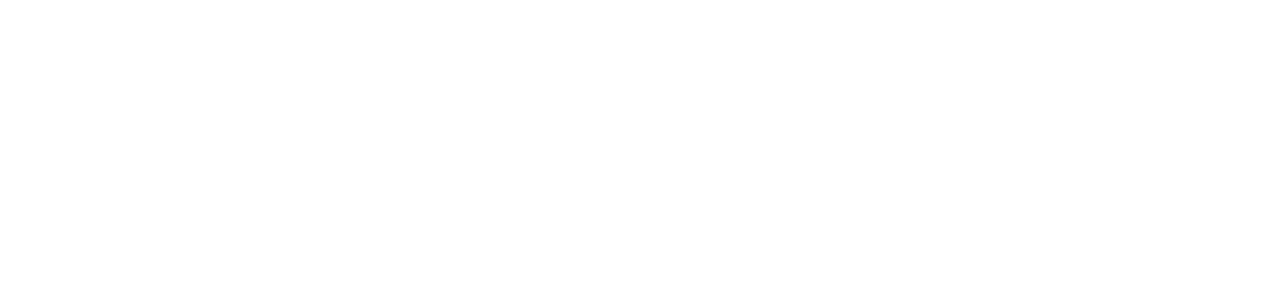
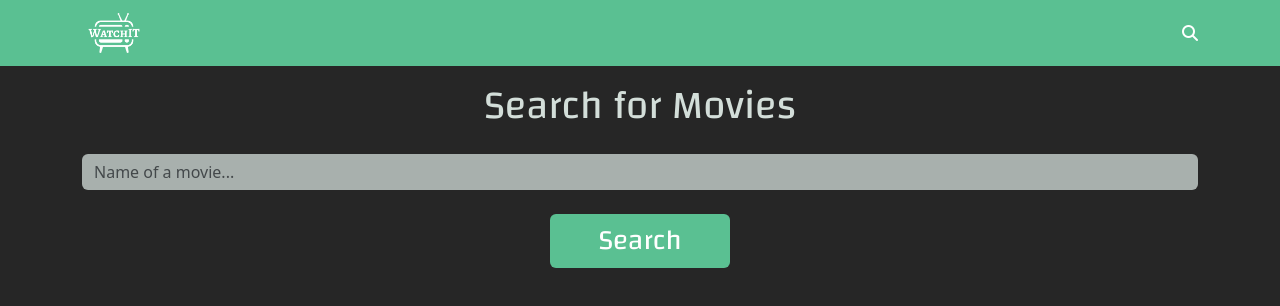
Before and after one commit to Dprosser4/WatchIT, a website: page index.html in a window 1280 px wide. Drawn offline with nearby package versions, Linux system fonts and the light colour scheme.

Commit message:
initial commit

```diff
--- a/css/styles.css
+++ b/css/styles.css
@@ -0,0 +1,33 @@
+.nav-logo {
+  width: 4rem;
+}
+
+.green-background {
+  background-color: #5ac092;
+}
+
+.grey-background {
+  background-color: #a8b0ad;
+}
+
+.border-none {
+  border: none;
+}
+
+.btn-green {
+  background-color: #5ac092;
+  border: none;
+}
+
+.dark-background {
+  background-color: #262626;
+}
+
+.text-custom-grey {
+  color: #d3ded9;
+}
+
+.font-changa {
+  font-family: Changa, sans-serif;
+  font-weight: 400;
+}
--- a/index.html
+++ b/index.html
@@ -4,15 +4,55 @@
   <meta charset="UTF-8">
   <meta name="viewport" content="width=device-width, initial-scale=1.0">
   <title>AJAX Project</title>
+  <link href="https://cdn.jsdelivr.net/npm/bootstrap@5.3.0-alpha1/dist/css/bootstrap.min.css" rel="stylesheet"
+    integrity="sha384-GLhlTQ8iRABdZLl6O3oVMWSktQOp6b7In1Zl3/Jr59b6EGGoI1aFkw7cmDA6j6gD" crossorigin="anonymous">
+  <link rel="preconnect" href="https://fonts.googleapis.com">
+  <link rel="preconnect" href="https://fonts.gstatic.com" crossorigin>
+  <link
+    href="https://fonts.googleapis.com/css2?family=Barlow:ital,wght@0,200;0,300;0,400;0,500;0,600;0,700;1,100;1,200;1,300;1,400;1,500;1,600&family=Changa:wght@200;300;400;500;600&display=swap"
+    rel="stylesheet">
+
   <link rel="icon" href="images/favicon.ico">
+  <link rel="stylesheet" href="https://cdnjs.cloudflare.com/ajax/libs/font-awesome/6.1.1/css/all.min.css">
   <link rel="stylesheet" href="css/reset.css">
   <link rel="stylesheet" href="css/layout.css">
   <link rel="stylesheet" href="css/styles.css">
+  <script defer src="https://cdn.jsdelivr.net/npm/bootstrap@5.3.0-alpha1/dist/js/bootstrap.bundle.min.js"
+      integrity="sha384-w76AqPfDkMBDXo30jS1Sgez6pr3x5MlQ1ZAGC+nuZB+EYdgRZgiwxhTBTkF7CXvN" crossorigin="anonymous"></script>
 </head>
-<body>
+
+
+<body class="dark-background">
+
   <header>
+    <div class="navbar navbar-expand green-background">
+      <div class="container">
+        <a href="#" class="navbar-brand"><img class="nav-logo" src="images/watchit-high-resolution-logo-white-.png" alt=""></a>
+        <ul class="navbar-nav">
+          <li class="nav-item">
+            <a href="#" class="nav-item"><i class="fa-solid fa-magnifying-glass text-white"></i></a>
+          </li>
+        </ul>
+      </div>
+    </div>
   </header>
   <main>
+    <div class="container">
+      <div class="row">
+        <div class="col-12 py-3">
+          <h1 class="text-custom-grey text-center font-changa">Search for Movies</h1>
+        </div>
+        <form action=""></form>
+      </div>
+      <form id="search-form" class="row">
+        <div class="col-12">
+          <input type="text" class="form-control mb-4 grey-background border-none" placeholder="Name of a movie...">
+        </div>
+        <div class="col-12 d-flex justify-content-center">
+          <button type="button" class="btn btn-green text-white px-5 fs-3 font-changa">Search</button>
+        </div>
+      </form>
+    </div>
   </main>
   <script src="js/data.js"></script>
   <script src="js/main.js"></script>
```
Also changed, not shown: images/watchit-high-resolution-logo-white-.png (added).
